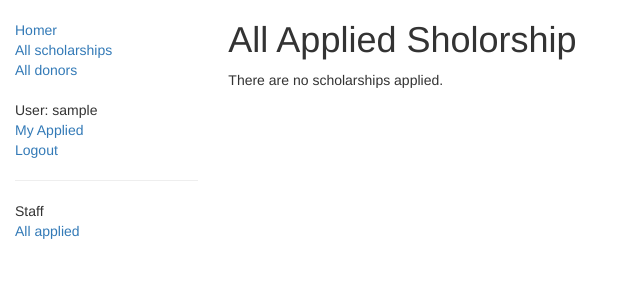
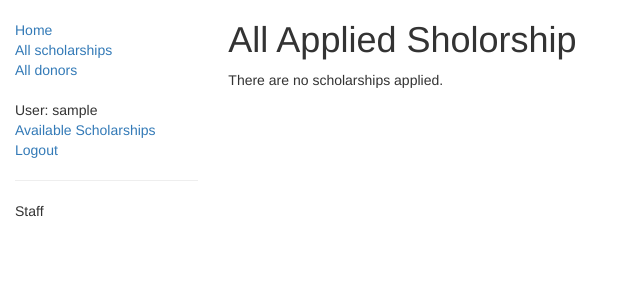
Before and after one commit to FavSil/Scholarship300, a Django app: page /archive/applied/ in a window 1280 px wide. Shown: the top 300 px of the page, without its empty margins (0-640 px from the left). Run offline with Django 3.2, Linux system fonts and the light colour scheme; the visitor is signed in with stand-in values (Sample User, id 1); data that the repository does not hold is empty; some libraries are stand-ins or nearby versions.

Commit message:
apply bugs fixed

```diff
--- a/archive/models.py
+++ b/archive/models.py
@@ -70,6 +70,7 @@ class ScholarshipInstance(models.Model):
     deadline = models.DateField(null=True, blank=True)
     applicant = models.ForeignKey(User, on_delete=models.SET_NULL, null=True, blank=True)
 
+
     @property
     def is_pastdeadline(self):
         if self.deadline and date.today() > self.deadline:
@@ -92,7 +93,7 @@ class ScholarshipInstance(models.Model):
 
     class Meta:
         ordering = ['deadline']
-        permissions = (("can_mark_returned", "Set scholarship as applied"),)
+        permissions = (("can_mark_awarded", "Set scholarship as applied"),)
 
     def __str__(self):
         """String for representing the Model object."""
--- a/archive/templates/archive/scholarship_list.html
+++ b/archive/templates/archive/scholarship_list.html
@@ -10,11 +10,11 @@
       <li>
         <a href="{{ scholarship.get_absolute_url }}">{{ scholarship.name }}</a> ({{scholarship.donor}})
       </li>
-      {% endfor %}
-
+      {%endfor%}
     </ul>
 
     {% else %}
       <p>There are no scholarships in the library.</p>
     {% endif %}
+      <p>There are no scholarships applied.</p>
 {% endblock %}
--- a/archive/templates/archive/scholarshipinstance_list_applied_all.html
+++ b/archive/templates/archive/scholarshipinstance_list_applied_all.html
@@ -8,7 +8,7 @@
 
       {% for scholarshipinst in scholarshipinstance_list %}
       <li class="{% if scholarshipinst.is_pastdeadline %}text-danger{% endif %}">
-        <a href="{% url 'scholarship-detail' scholarshipinst.scholarship.pk %}">{{scholarshipinst.scholarship.name}}</a> ({{ scholarshipinst.due_back }}) {% if user.is_staff %}- {{ scholarshipinst.applied }}{% endif %} {% if perms.archive.can_mark_applied %}- <a href="{% url 'apply-scholarship-archival' scholarshipinst.id %}">apply</a>  {% endif %}
+        <a href="{% url 'scholarship-detail' scholarshipinst.scholarship.pk %}">{{scholarshipinst.scholarship.name}}</a> ({{ scholarshipinst.due_back }}) {% if user.is_authenticated %}- {{ scholarshipinst.applied }} {% endif %} {% if user.is_authenticated %}-->- <a href="{% url 'apply-scholarship-archival' scholarshipinst.id %}">Apply</a>  {% endif %}
       </li>
       {% endfor %}
     </ul>
--- a/archive/templates/archive/scholarshipinstance_list_applied_user.html
+++ b/archive/templates/archive/scholarshipinstance_list_applied_user.html
@@ -1,18 +1,17 @@
 {% extends "base_generic.html" %}
 
 {% block content %}
-    <h1>Applied scholarships</h1>
+    <h1>All Applied scholarships</h1>
 
     {% if scholarshipinstance_list %}
     <ul>
 
       {% for scholarshipinst in scholarshipinstance_list %}
       <li class="{% if scholarshipinst.is_pastdeadline %}text-danger{% endif %}">
-        <a href="{% url 'scholarship-detail' scholarshipinst.scholarship.pk %}">{{scholarshipinst.scholarship.name}}</a> ({{ scholarshipinst.due_back }})
+        <a href="{% url 'scholarship-detail' scholarshipinst.scholarship.pk %}">{{scholarshipinst.scholarship.name}}</a> ({{ scholarshipinst.due_back }}) <!--{% if user.is_staff %}-->- {{ scholarshipinst.applied }}<!--{% endif %}--> <!-- {% if perms.archive.can_mark_applied %}-->- <a href="{% url 'apply-scholarship-archival' scholarshipinst.id %}">Apply</a>  <!--{% endif %}-->
       </li>
       {% endfor %}
     </ul>
-
     {% else %}
       <p>There are no scholarships applied.</p>
     {% endif %}
--- a/archive/templates/base_generic.html
+++ b/archive/templates/base_generic.html
@@ -2,7 +2,7 @@
 <html lang="en">
 <head>
 
-  {% block title %}<title>Scholarship300 tstttt</title>{% endblock %}
+  {% block title %}<title>Scholarship300</title>{% endblock %}
   <meta charset="utf-8">
   <meta name="viewport" content="width=device-width, initial-scale=1">
   <link rel="stylesheet" href="https://maxcdn.bootstrapcdn.com/bootstrap/3.3.7/css/bootstrap.min.css">
@@ -21,7 +21,7 @@
   <div class="col-sm-2">
   {% block sidebar %}
   <ul class="sidebar-nav">
-    <li><a href="{% url 'index' %}">Homer</a></li>
+    <li><a href="{% url 'index' %}">Home</a></li>
     <li><a href="{% url 'scholarships' %}">All scholarships</a></li>
     <li><a href="{% url 'donors' %}">All donors</a></li>
   </ul>
@@ -29,22 +29,22 @@
   <ul class="sidebar-nav">
    {% if user.is_authenticated %}
      <li>User: {{ user.get_username }}</li>
-     <li><a href="{% url 'my-applied' %}">My Applied</a></li>
+     <li><a href="{% url 'all-applied' %}">Available Scholarships</a></li> <!--my to all -->
      <li><a href="{% url 'logout'%}?next={{request.path}}">Logout</a></li>
    {% else %}
      <li><a href="{% url 'login'%}?next={{request.path}}">Login</a></li>
    {% endif %}
   </ul>
 
-   {% if user.is_staff %}
+   {% if user.is_authenticated %}
    <hr />
    <ul class="sidebar-nav">
    <li>Staff</li>
-   {% if perms.catalog.can_mark_returned %}
-   <li><a href="{% url 'all-applied' %}">All applied</a></li>
+   {% if user.is_authenticated %}
+  <!-- <li><a href="{% url 'all-applied' %}">Available Scholarships</a></li> <!--CHANGE !!!!!! BACK -->
    {% endif %}
    </ul>
-    {% endif %}
+ {% endif %}
 
 {% endblock %}
   </div>
--- a/archive/urls.py
+++ b/archive/urls.py
@@ -6,6 +6,7 @@ from . import views
 urlpatterns = [
     path('', views.index, name='index'),
     path('scholarships/', views.ScholarshipListView.as_view(), name='scholarships'),
+    #path('scholarships/', views.AwardedScholarshipsAllListView.as_view(), name='all-applied'),
     path('scholarship/<int:pk>', views.ScholarshipDetailView.as_view(), name='scholarship-detail'),
     path('donors/', views.DonorListView.as_view(), name='donors'),
     path('donor/<int:pk>',
@@ -14,7 +15,7 @@ urlpatterns = [
 
 
 urlpatterns += [
-    path('myscholarships/', views.AwardedScholarshipsByUserListView.as_view(), name='my-applied'),
+    path('myscholarships/', views.AwardedScholarshipsAllListView.as_view(), name='all-applied'),
     path(r'applied/', views.AwardedScholarshipsAllListView.as_view(), name='all-applied'),  # Added for challenge
 ]
 
--- a/archive/views.py
+++ b/archive/views.py
@@ -65,13 +65,12 @@ class AwardedScholarshipsByUserListView(LoginRequiredMixin, generic.ListView):
     def get_queryset(self):
         return ScholarshipInstance.objects.filter(applicant=self.request.user).filter(status__exact='d').order_by('deadline')
 
-from django.contrib.auth.mixins import PermissionRequiredMixin
 
 
-class AwardedScholarshipsAllListView(PermissionRequiredMixin, generic.ListView):
+class AwardedScholarshipsAllListView(LoginRequiredMixin, generic.ListView):
     """Generic class-based view listing all scholarships awarded. Only visible to users with can_mark_applied permission."""
     model = ScholarshipInstance
-    permission_required = 'archive.can_mark_applied'
+#    permission_required = 'archive.can_mark_applied'
     template_name = 'archive/scholarshipinstance_list_applied_all.html'
     paginate_by = 10
 
@@ -89,7 +88,7 @@ from django.contrib.auth.decorators import permission_required
 from archive.forms import ApplyScholarshipForm
 
 
-@permission_required('archive.can_mark_applied')
+#@permission_required('archive.can_mark_applied')
 def apply_scholarship_archival(request, pk):
     """View function for renewing a specific ScholarshipInstance by archival."""
     scholarship_instance = get_object_or_404(ScholarshipInstance, pk=pk)
@@ -125,6 +124,7 @@ def apply_scholarship_archival(request, pk):
 from django.views.generic.edit import CreateView, UpdateView, DeleteView
 from django.urls import reverse_lazy
 from .models import Donor
+from django.contrib.auth.mixins import PermissionRequiredMixin
 
 
 class DonorCreate(PermissionRequiredMixin, CreateView):
```
Also changed, not shown: archive/forms.py (+7 -2 lines), archive/migrations/0006_auto_20190403_1124.py (added), archive/migrations/0007_auto_20190403_1234.py (added).
